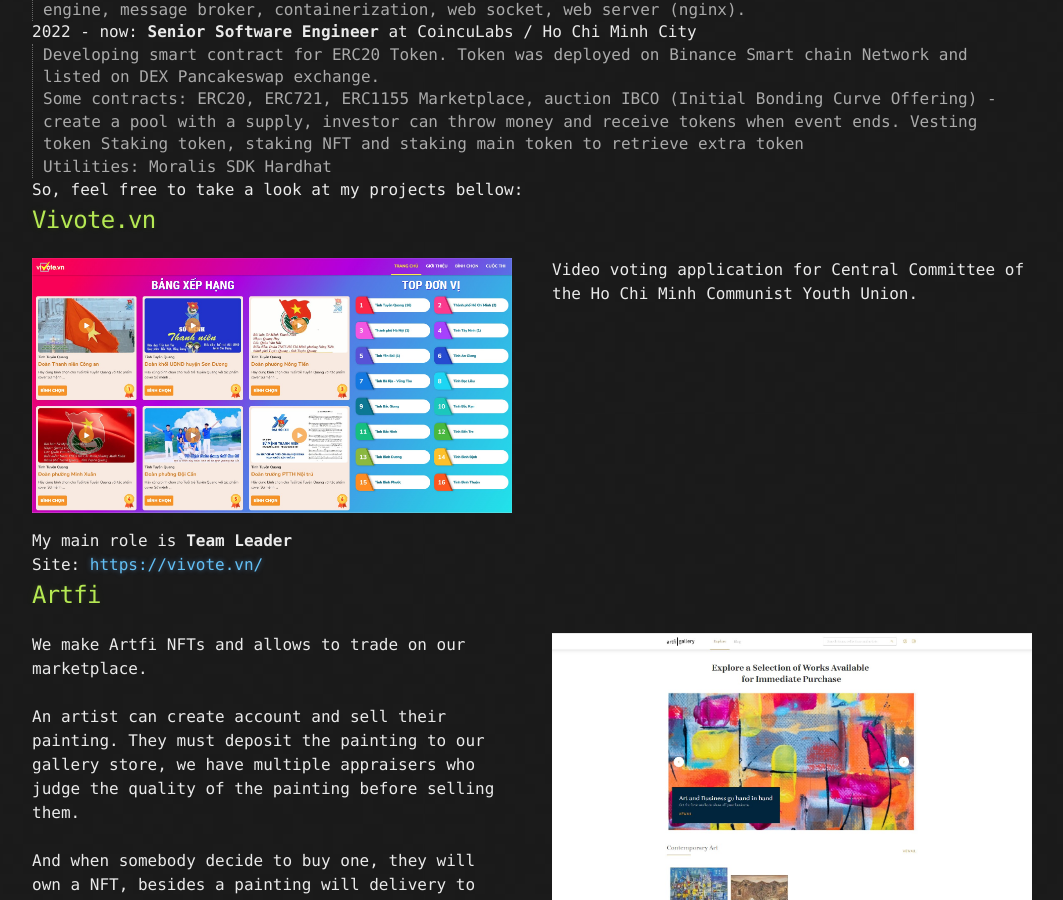
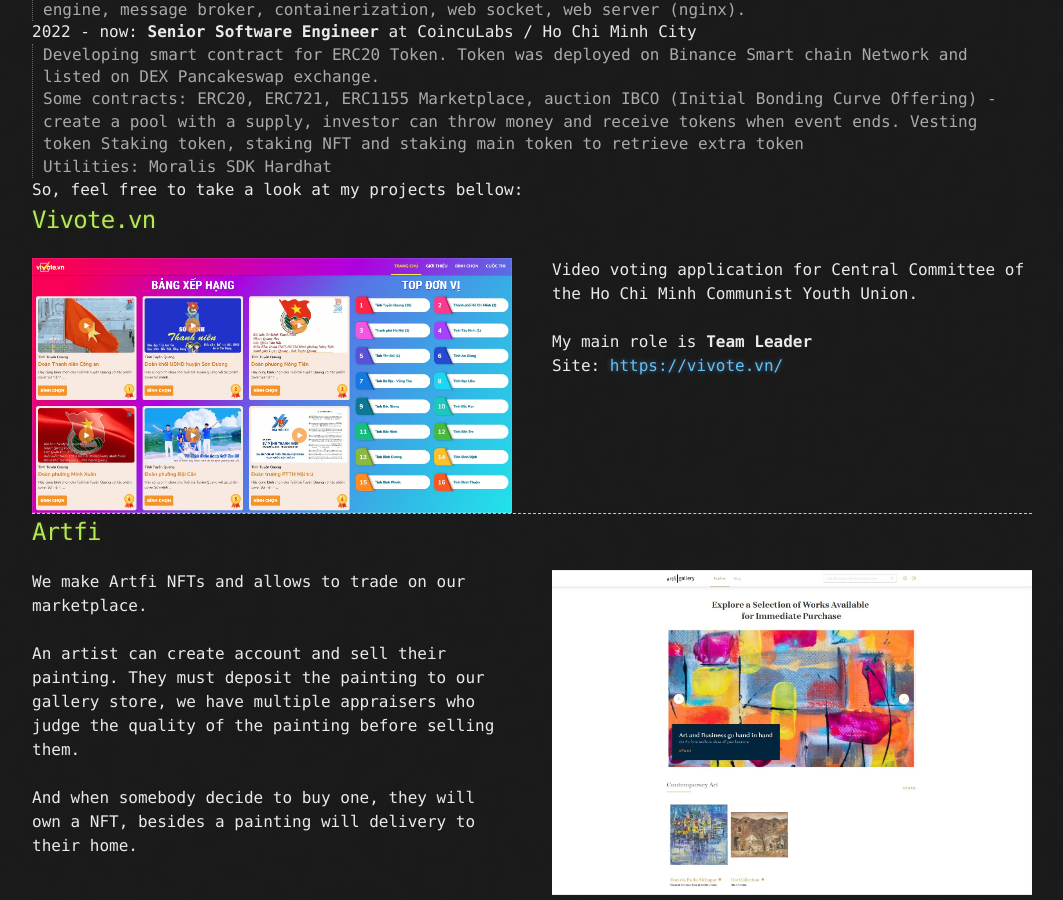
Before and after one commit to galvin96/vihu96, a Jekyll site: the page built from index.md, in a window 1280 px wide and 900 px high, scrolled down 2779 px. Shown: the whole window, without its empty margins (108-1171 px from the left). Built offline with Jekyll 4.4.1, drawn with Linux system fonts in a browser that asks for light colours.

Commit message:
Update index.md

```diff
--- a/index.md
+++ b/index.md
@@ -247,15 +247,16 @@
 <div class="grid gap-10 grid-cols-1 md:grid-cols-2 mt-4">
    <div>
       <img src="/assets/images/projects/vivote.jpg" alt="Video voting application" loading="lazy"/>
-      <div class="mt-4">
-         My main role is <strong>Team Leader</strong><br/>
-         Site: <a href="https://vivote.vn/" target="_blank">https://vivote.vn/</a>
-      </div>
+
    </div>
    <div>
       Video voting application for Central Committee of the Ho Chi Minh Communist Youth Union.<br/><br/>
+      My main role is <strong>Team Leader</strong><br/>
+      Site: <a href="https://vivote.vn/" target="_blank">https://vivote.vn/</a>
    </div>
 </div>
+
+***
 
 ## Artfi
 
```
